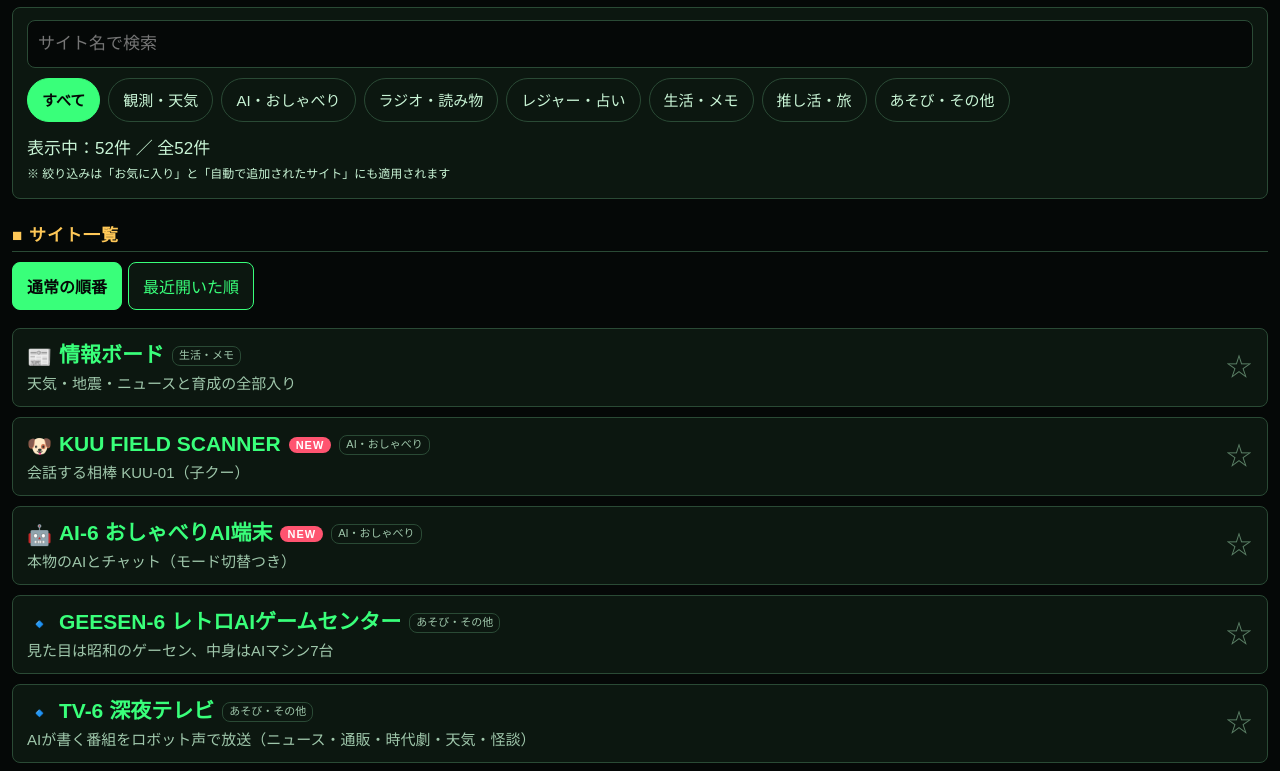
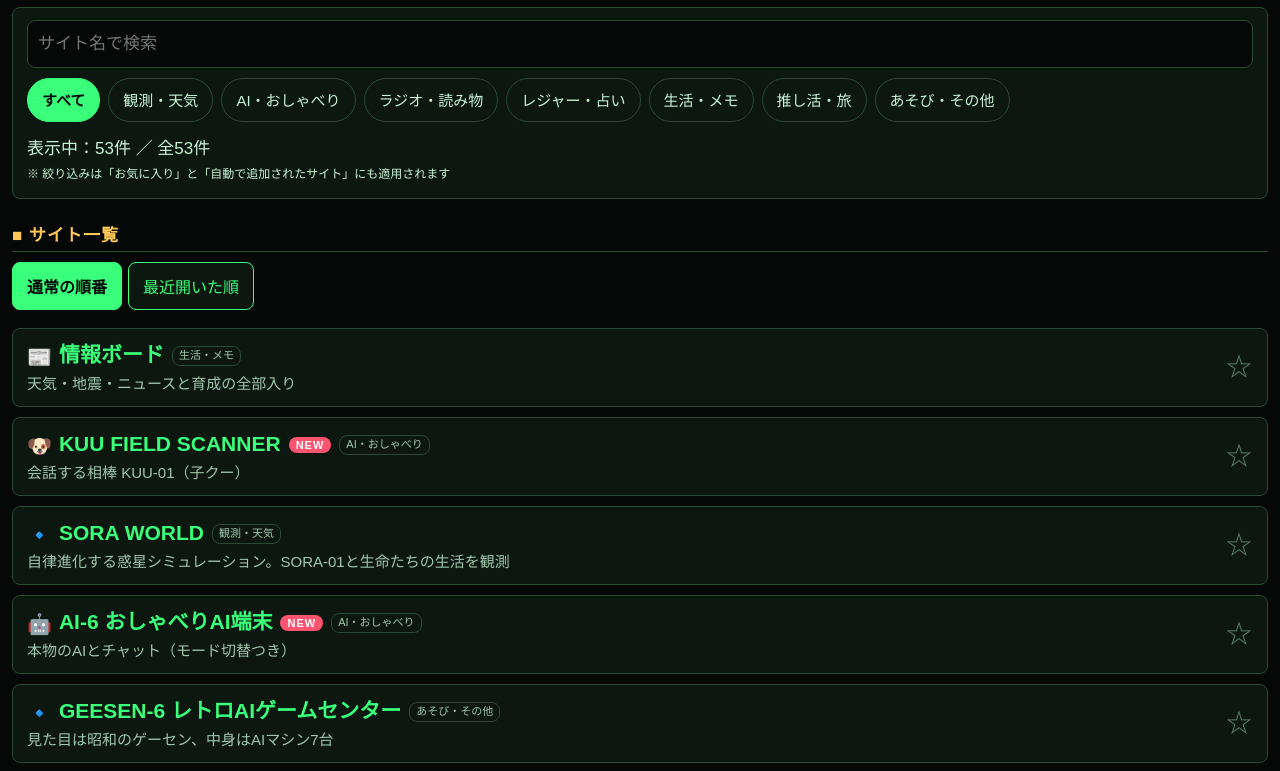
Before and after one commit to 9rdyzkr686-png/sora-field-scanner, a plain HTML site: page portal/index.html in a window 1280 px wide. Shown: the part 1874-2645 px from the top of the page. Drawn offline with Linux system fonts and the light colour scheme; no server answers.

Commit message:
PORTAL-6: add SORA WORLD to curated list

```diff
--- a/portal/index.html
+++ b/portal/index.html
@@ -582,6 +582,11 @@ body.printing a.row:after { content: " (" attr(href) ")"; font-size: 10px; color
   <span class="desc">会話する相棒 KUU-01（子クー）</span>
 </a>
 
+<a class="row" href="https://9rdyzkr686-png.github.io/sora-world/">
+  <span class="name">SORA WORLD</span>
+  <span class="desc">自律進化する惑星シミュレーション。SORA-01と生命たちの生活を観測</span>
+</a>
+
 <a class="row" href="https://9rdyzkr686-png.github.io/sora-field-scanner/ai/">
   <span class="name">AI-6 おしゃべりAI端末</span>
   <span class="desc">本物のAIとチャット（モード切替つき）</span>
@@ -1081,6 +1086,7 @@ function siteKeyOf(a) {
     return seg ? seg : "kuu";
   }
   if (href.indexOf("iPhone6-board") >= 0) { return "board"; }
+  if (href.indexOf("sora-world") >= 0) { return "soraworld"; }
   return "site";
 }
 
@@ -1217,7 +1223,7 @@ function applySort() {
 
 var CAT_LIST = ["観測・天気", "AI・おしゃべり", "ラジオ・読み物", "レジャー・占い", "生活・メモ", "推し活・旅", "あそび・その他"];
 var CATS = {
-  "board": "生活・メモ", "kuu": "AI・おしゃべり", "ai": "AI・おしゃべり", "geesen": "AI・おしゃべり",
+  "board": "生活・メモ", "kuu": "AI・おしゃべり", "ai": "AI・おしゃべり", "geesen": "AI・おしゃべり", "soraworld": "観測・天気",
   "tv": "ラジオ・読み物", "jihanki": "AI・おしゃべり", "shinbun": "ラジオ・読み物", "sento": "レジャー・占い",
   "orbit": "観測・天気", "radar": "観測・天気", "hima": "レジャー・占い", "densetsu": "ラジオ・読み物",
   "radio": "ラジオ・読み物", "denwa": "あそび・その他", "jikan": "あそび・その他", "shokudo": "AI・おしゃべり",
```
